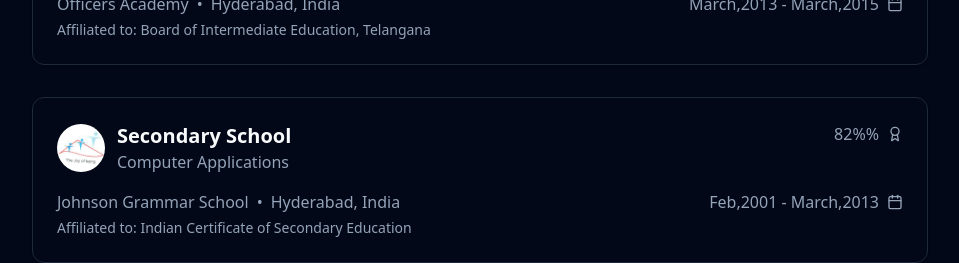
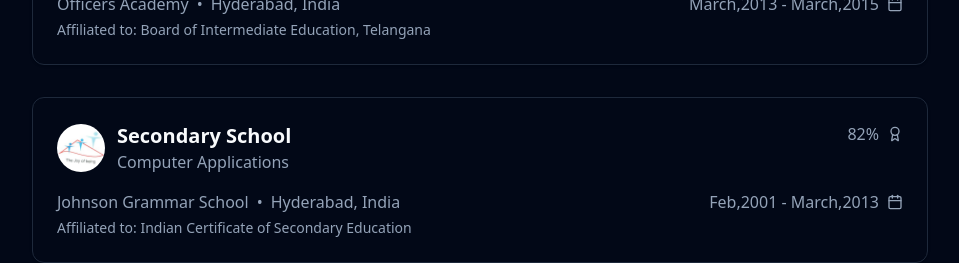
Before and after one commit to akhil-kathi/personal-portfolio, a React (Vite) app: page / in a window 1280 px wide. Shown: the part 3340-3603 px from the top of the page, without its empty margins (160-1119 px from the left). Built offline with nearby package versions, Linux system fonts and the light colour scheme; no server answers.

Commit message:
Content Fix

```diff
--- a/src/components/sections/Education.tsx
+++ b/src/components/sections/Education.tsx
@@ -52,7 +52,7 @@ const education = [
     period: "Feb,2001 - March,2013",
     location: "Hyderabad, India",
     url: "https://jgsicse.org/",
-    grade: "82%%"
+    grade: "82%"
   }
 ];
 
```
